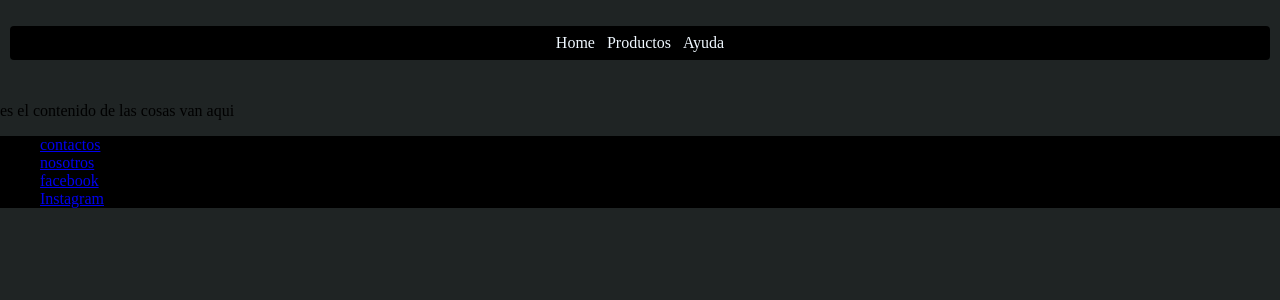
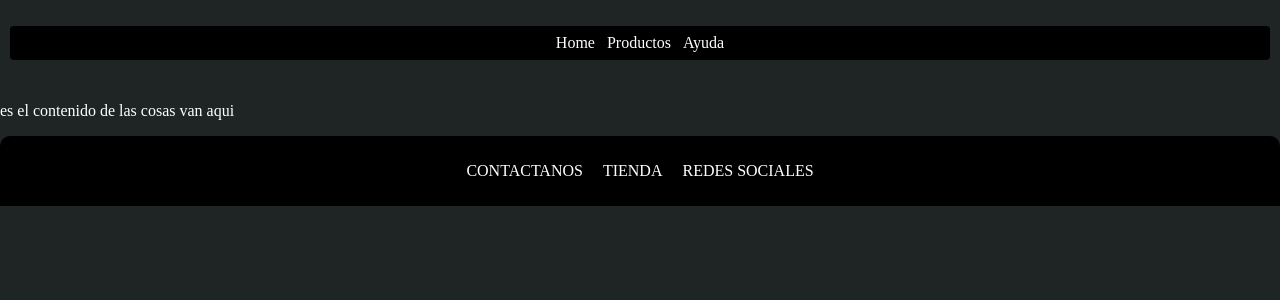
Before and after one commit to Alvaro17-max/Tienda-online, a Flask app: page / in a window 1280 px wide. Shown: the top 300 px of the page. Run offline with Flask 3, Linux system fonts and the light colour scheme.

Commit message:
creación de estilos para el apartado de footer

```diff
--- a/flask/frontend/static/styles.css
+++ b/flask/frontend/static/styles.css
@@ -13,6 +13,7 @@
 
 body {
     background-color : var(--color-fondoClaro);
+    color: var(--color-textoClaro);
     margin: 0px;
 }
 
@@ -38,14 +39,28 @@ nav ol {
     nav ol li a {
         margin: 0;
         padding: 0;
-        color: aliceblue;
+        color: var(--color-textoClaro);
         text-decoration: none;
     }
+
 
 /*footer*/
 
 footer {
     background-color: var(--color-fondoOscuro);
+    border-radius: 10px 10px 0px 0px;
+    padding: 10px;
+}
+    footer ol {
+        padding: 0px;
+        list-style: none;
+        display: flex;
+        justify-content: center;
 
-
-}
+    }
+    footer ol li a {
+        margin: 0px;
+        padding: 10px;
+        text-decoration: none;
+        color: var(--color-textoClaro);
+    }
--- a/flask/frontend/templates/base.html
+++ b/flask/frontend/templates/base.html
@@ -19,10 +19,9 @@
 
     <footer>
         <ol>
-            <li><a href="Contact">contactos</a></li>
-            <li><a href="Acerca">nosotros</a></li>
-            <li><a href="Facebook">facebook</a></li>
-            <li><a href="Instagram">Instagram</a></li>
+            <li><a href="contactos">CONTACTANOS</a></li>
+            <li><a href="tienda">TIENDA</a></li>
+            <li><a href="redesSociales">REDES SOCIALES</a></li>
         </ol>
     </footer>
 
```
